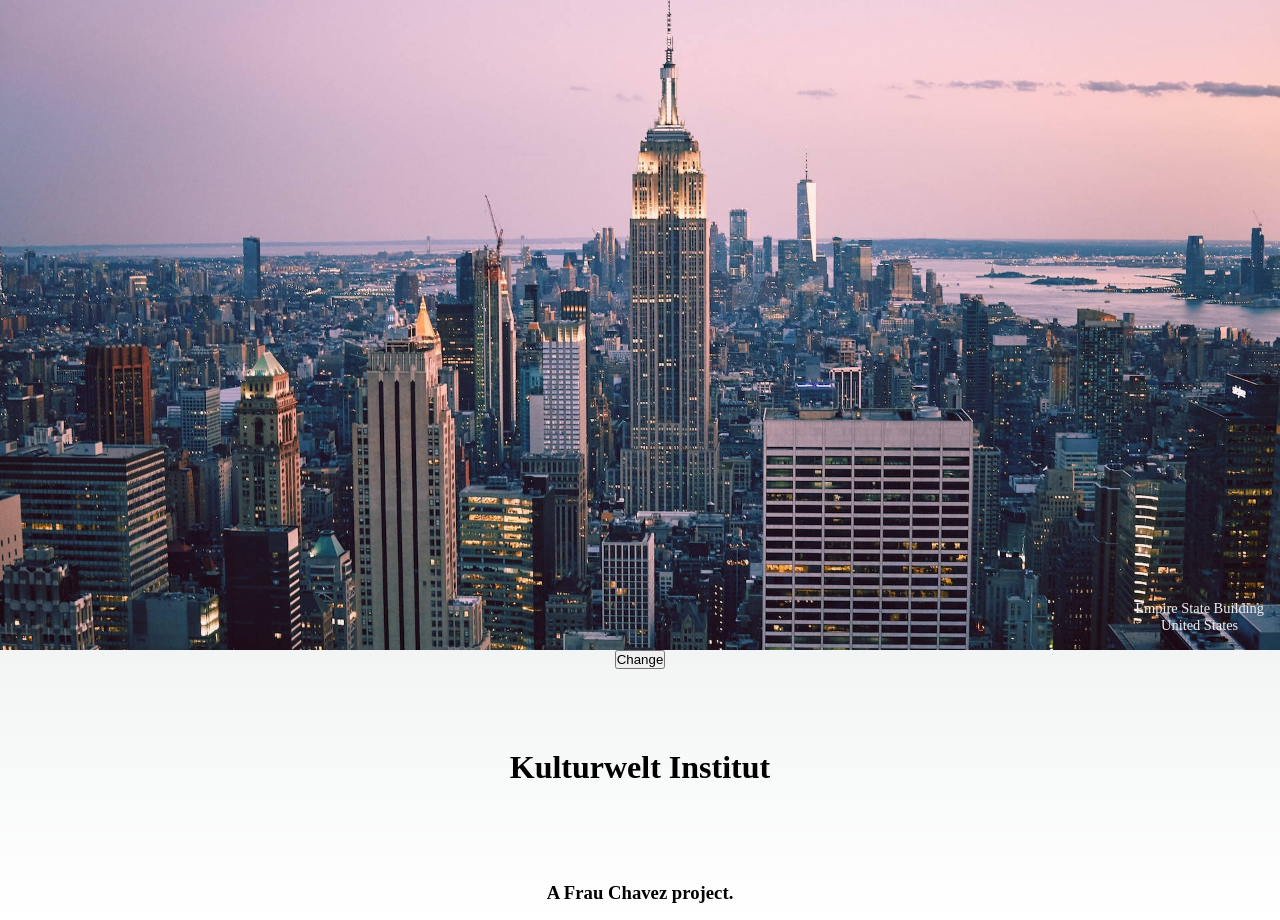
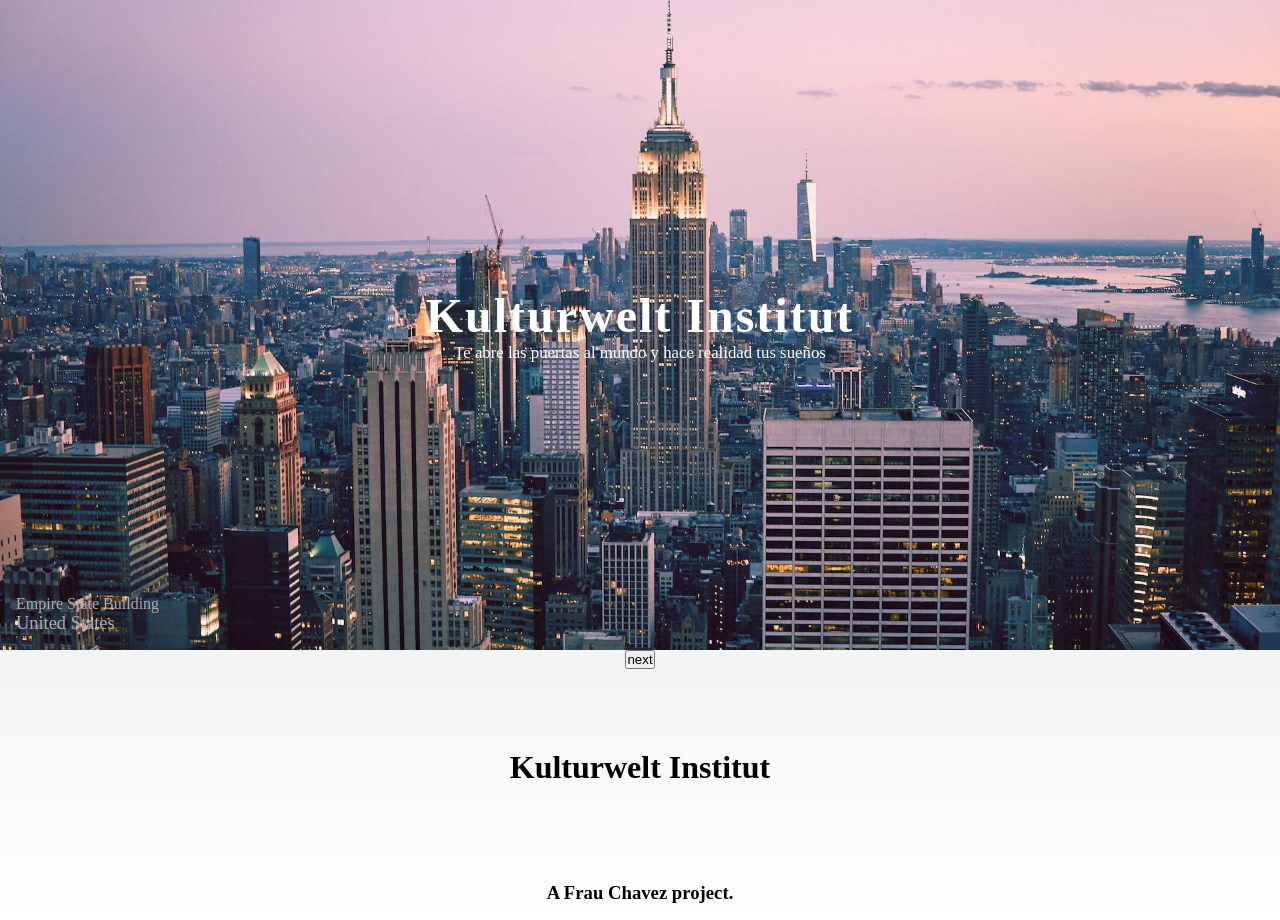
Before and after one commit to Saywa94/frau-chavez, a Next.js app: page / in a window 1280 px wide. Built offline with nearby package versions, Linux system fonts and the light colour scheme.

Commit message:
Added main title to slider

```diff
--- a/components/Slider.module.css
+++ b/components/Slider.module.css
@@ -25,16 +25,53 @@
   height: unset;
 }
 
+.main_title_container {
+  position: absolute;
+  top: 50%;
+  left: 50%;
+  transform: translate(-50%, -50%);
+  color: white;
+  width: 100%;
+  display: flex;
+  align-items: center;
+  justify-content: center;
+  flex-direction: column;
+}
+.main_title_container > h1 {
+  font-size: 3em;
+  letter-spacing: 2px;
+}
+.main_title_container > p {
+  font-size: 1.05em;
+}
+
 .info_container {
   position: absolute;
-  right: 1em;
+  left: 1em;
   bottom: 1em;
-  color: rgb(238, 238, 238);
+  color: rgb(173 173 173);
   display: flex;
   flex-direction: column;
-  align-items: center;
   justify-content: center;
 }
-.info_container > span {
-  font-size: 0.9em;
+.info_container > span:last-child {
+  font-size: 1.15em;
 }
+
+/* Mobile */
+@media (max-width: 700px) {
+  .info_container > span {
+    font-size: 0.9em;
+  }
+  .main_title_container > h1 {
+    font-size: 2em;
+  }
+  .main_title_container > p {
+    font-size: 0.9em;
+  }
+}
+@media (max-width: 400px) {
+  .info_container > span {
+    font-size: 0.8em;
+  }
+}
--- a/components/Slider.tsx
+++ b/components/Slider.tsx
@@ -56,11 +56,15 @@ export default function Slider(props: { images: Array<ImageInfo> }) {
                 height={1080}
                 alt={description}
               />
+              <div className={styles.main_title_container}>
+                <h1>Kulturwelt Institut</h1>
+                <p>Te abre las puertas al mundo y hace realidad tus sueños</p>
+              </div>
             </div>
           );
         })}
       </div>
-      <button onClick={handleClick}>Change</button>
+      <button onClick={handleClick}>next</button>
     </>
   );
 }
```
